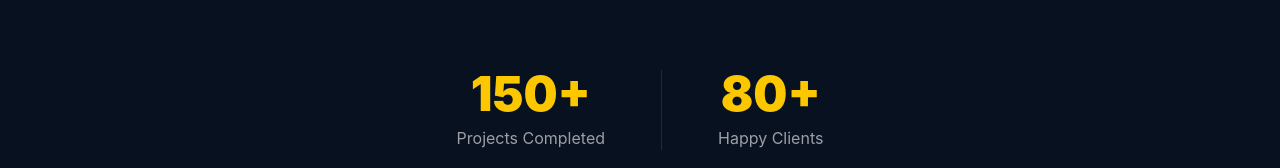
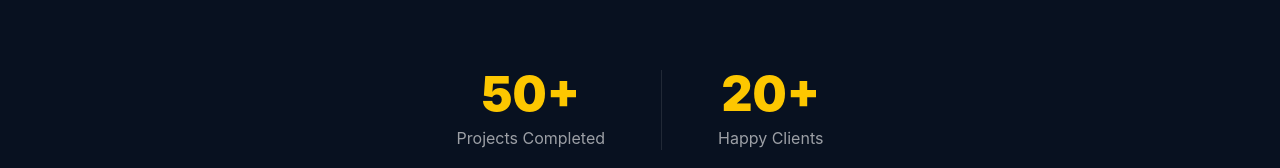
Before and after one commit to raoofkpclt/growvyapp, a React (Vite) app: page /about in a window 1280 px wide. Shown: the part 530-698 px from the top of the page. Built offline with nearby package versions, Linux system fonts and the light colour scheme; no server answers.

Commit message:
client logo rounded

```diff
--- a/src/pages/user/About.tsx
+++ b/src/pages/user/About.tsx
@@ -68,7 +68,7 @@ const About: React.FC = () => {
           {/* STATS */}
           <div className="flex flex-wrap items-center justify-center gap-6 mt-14">
             <div className="px-8 py-6">
-              <h2 className="text-5xl font-black text-yellow-400">150+</h2>
+              <h2 className="text-5xl font-black text-yellow-400">50+</h2>
 
               <p className="mt-2 text-white/60">{t.projectsCompleted}</p>
             </div>
@@ -76,7 +76,7 @@ const About: React.FC = () => {
             <div className="w-px h-20 bg-white/10 hidden md:block" />
 
             <div className="px-8 py-6">
-              <h2 className="text-5xl font-black text-yellow-400">80+</h2>
+              <h2 className="text-5xl font-black text-yellow-400">20+</h2>
 
               <p className="mt-2 text-white/60">{t.happyClientsText}</p>
             </div>
--- a/src/pages/user/UserHome.tsx
+++ b/src/pages/user/UserHome.tsx
@@ -272,6 +272,7 @@ const UserHome: React.FC = () => {
   playsInline
   preload="auto"
   onLoadedData={() => console.log("Video loaded")}
+  className="h-auto w-auto object-contain"
   onError={(e) => {
     const video = e.currentTarget;
     console.log("Video Error Code:", video.error?.code);
@@ -329,11 +330,13 @@ const UserHome: React.FC = () => {
                 h-16 md:h-20
                 w-auto
                 object-contain
+                rounded-xl
                 grayscale
                 opacity-60
                 hover:grayscale-0
                 hover:opacity-100
                 transition-all duration-500
+
               "
                   />
                 ) : (
@@ -847,13 +850,16 @@ const UserHome: React.FC = () => {
   src={client.profileImage}
   alt={client.name}
   className="
-            max-h-14
+    h-28 md:h-32 lg:h-36
     w-auto
     object-contain
     grayscale
+    opacity-80
     hover:grayscale-0
+    hover:opacity-100
+    hover:scale-105
     transition-all
-            duration-300
+    duration-500
   "
 />
                 </div>
```
Lines whose indentation alone changed are shown as unchanged.
